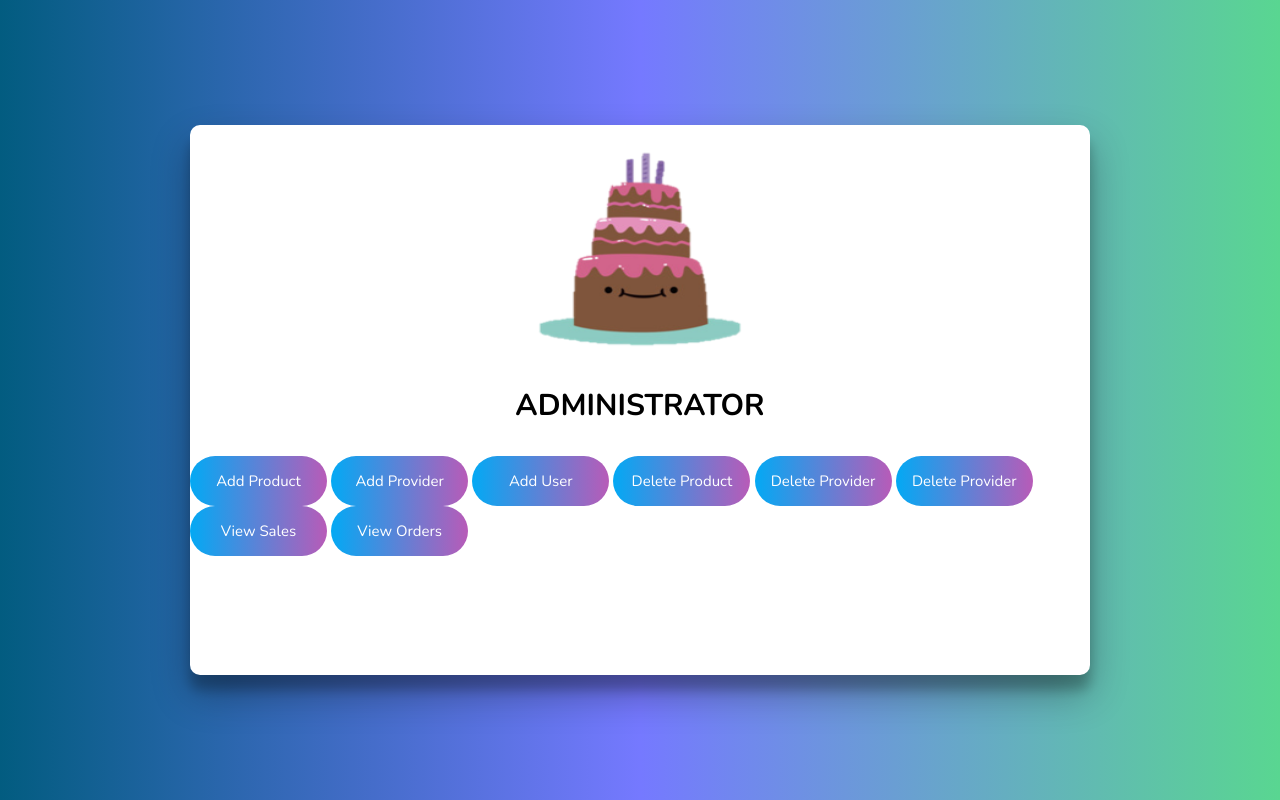
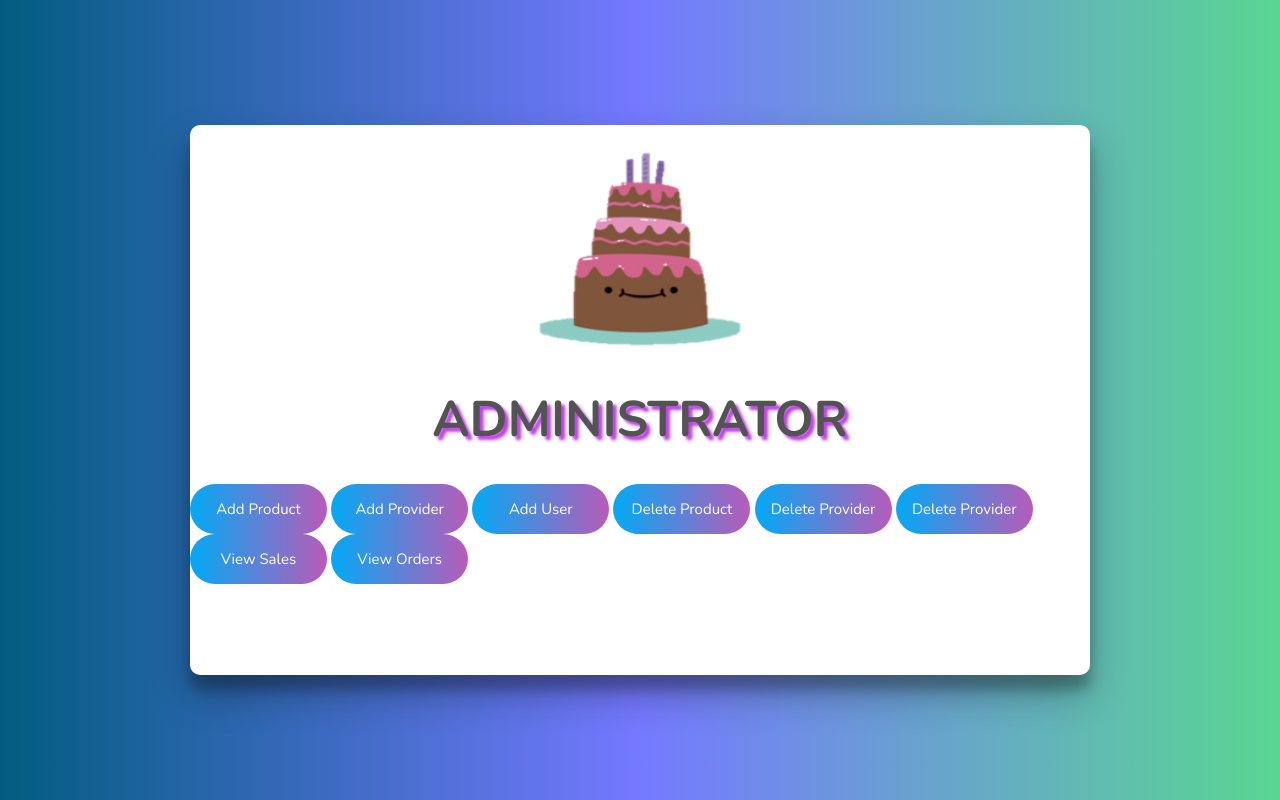
Before and after one commit to LuisHernandez019/Sams_Cakes, a website: page Sams-Cakes_frontend/html/menuAdmin.html in a window 1280 px wide. Drawn offline with nearby package versions, Linux system fonts and the light colour scheme.

Commit message:
Menu Admin Remasterizado

```diff
--- a/Sams-Cakes_frontend/css/menuAdmin.css
+++ b/Sams-Cakes_frontend/css/menuAdmin.css
@@ -33,8 +33,10 @@ body{
 
   .menu h3{
     width: 100%;
-    font-size: 30px;
+    font-size: 50px;
     text-align: center;
+    text-shadow: 4px 4px 3px rgb(191, 67, 230);
+    color: rgb(83, 83, 83);
     margin-bottom: 30px;
   }
 
```
